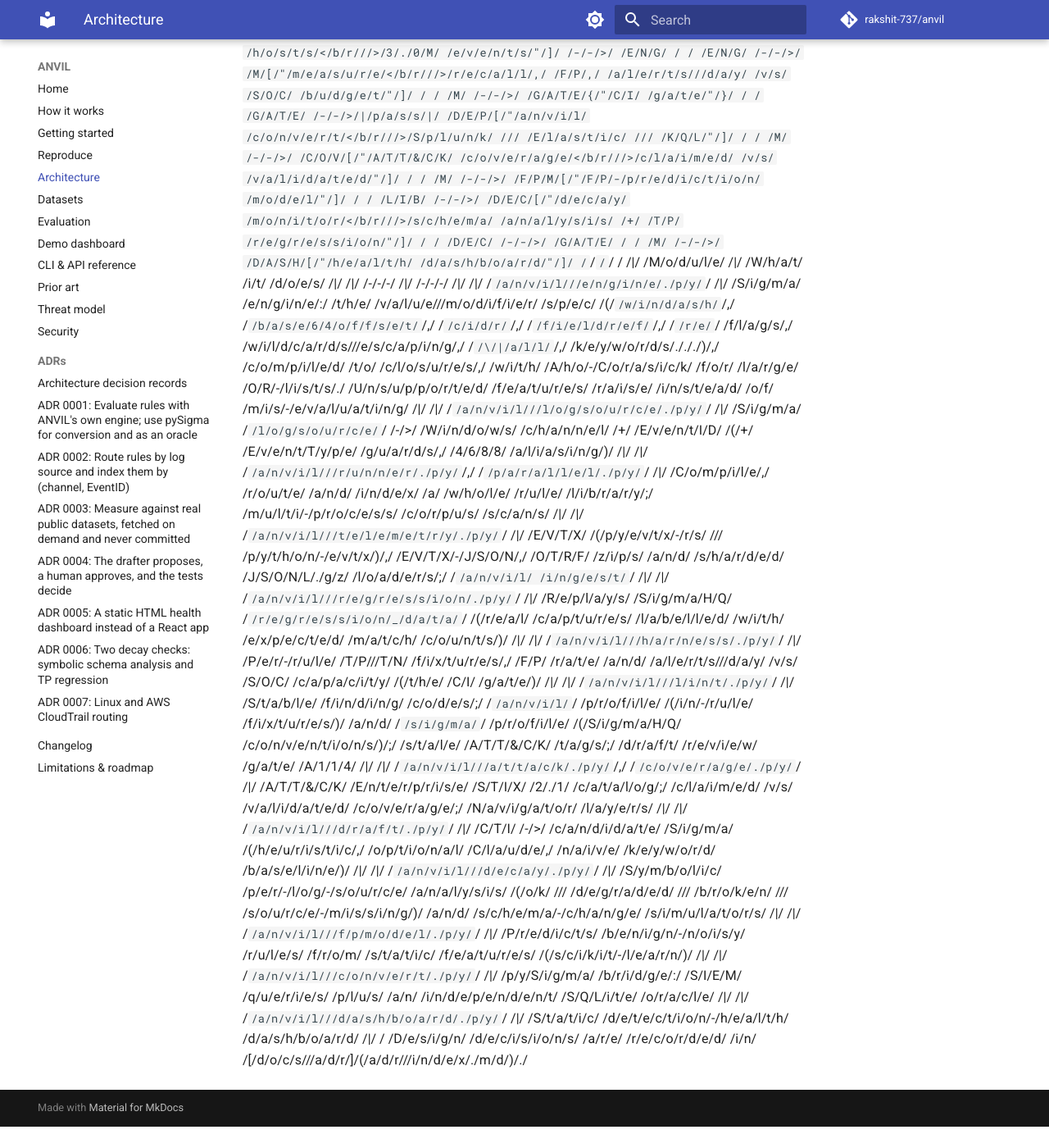
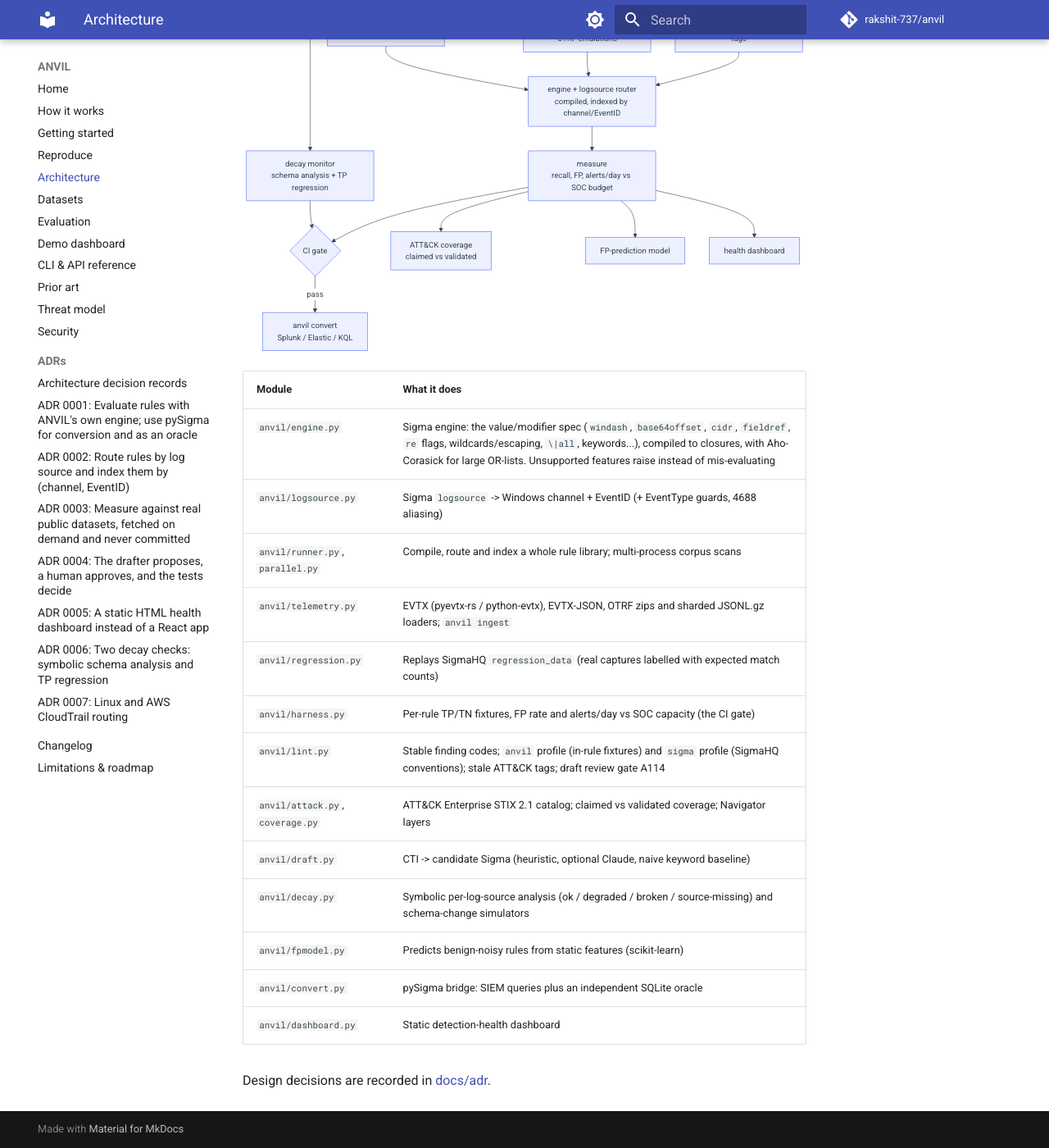
Before and after one commit to rakshit-737/anvil, an MkDocs documentation site: the page built from docs/architecture.md, in a window 1280 px wide and 1400 px high, scrolled down 461 px. Shown: the whole window at 82% size. Built offline with MkDocs 1.6.1 and Material for MkDocs 9.7.7, drawn with Linux system fonts in a browser that asks for light colours; comment, search, counter and statistics services are not loaded; before the commit the page ends 1835 px from its top, so only the background shows below that; some of the changed text lies outside the part shown.

Commit message:
docs: restore corrupted architecture page and add docs integrity check
Co-Authored-By: Claude <noreply@anthropic.com>

````diff
--- a/docs/architecture.md
+++ b/docs/architecture.md
@@ -1,40 +1,40 @@
-/#/ /A/r/c/h/i/t/e/c/t/u/r/e/
-/
-/
-/`/`/`/m/e/r/m/a/i/d/
-/f/l/o/w/c/h/a/r/t/ /T/B/
-/ / /C/T/I/[/"/C/T/I/ /r/e/p/o/r/t/ /// /O/T/R/F/ /t/r/a/n/s/c/r/i/p/t/"/]/ /-/-/>/ /D/R/[/"/a/n/v/i/l/ /d/r/a/f/t/</b/r///>/h/e/u/r/i/s/t/i/c/ /o/r/ /C/l/a/u/d/e/"/]/
-/ / /D/R/ /-/-/>/ /R/V/{/{/"/H/u/m/a/n/ /r/e/v/i/e/w/ /g/a/t/e/</b/r///>/l/i/n/t/ /A/1/1/4/ /u/n/t/i/l/ /r/e/v/i/e/w/e/d/"/}/}/
-/ / /R/V/ /-/-/>/ /L/I/B/[/(/"/r/u/l/e/s/// /i/n/ /g/i/t/"/)/]/
-/ / /S/I/G/[/"/S/i/g/m/a/H/Q/ /r/e/p/o/"/]/ /-/-/>/ /L/I/N/T/
-/ / /L/I/B/ /-/-/>/ /L/I/N/T/[/"/a/n/v/i/l/ /l/i/n/t/</b/r///>/S/i/g/m/a/ /s/p/e/c/,/ /A/T/T/&/C/K/ /S/T/I/X/ /t/a/g/s/"/]/
-/ / /L/I/N/T/ /-/-/>/ /E/N/G/[/"/e/n/g/i/n/e/ /+/ /l/o/g/s/o/u/r/c/e/ /r/o/u/t/e/r/</b/r///>/c/o/m/p/i/l/e/d/,/ /i/n/d/e/x/e/d/ /b/y/ /c/h/a/n/n/e/l///E/v/e/n/t/I/D/"/]/
-/ / /T/P/[/"/S/i/g/m/a/H/Q/ /r/e/g/r/e/s/s/i/o/n/ /c/a/p/t/u/r/e/s/</b/r///>/O/T/R/F/ /e/m/u/l/a/t/i/o/n/s/"/]/ /-/-/>/ /E/N/G/
-/ / /B/E/N/[/"/e/v/t/x/-/b/a/s/e/l/i/n/e/ /c/l/e/a/n/ /h/o/s/t/s/</b/r///>/3/./0/M/ /e/v/e/n/t/s/"/]/ /-/-/>/ /E/N/G/
-/ / /E/N/G/ /-/-/>/ /M/[/"/m/e/a/s/u/r/e/</b/r///>/r/e/c/a/l/l/,/ /F/P/,/ /a/l/e/r/t/s///d/a/y/ /v/s/ /S/O/C/ /b/u/d/g/e/t/"/]/
-/ / /M/ /-/-/>/ /G/A/T/E/{/"/C/I/ /g/a/t/e/"/}/
-/ / /G/A/T/E/ /-/-/>/|/p/a/s/s/|/ /D/E/P/[/"/a/n/v/i/l/ /c/o/n/v/e/r/t/</b/r///>/S/p/l/u/n/k/ /// /E/l/a/s/t/i/c/ /// /K/Q/L/"/]/
-/ / /M/ /-/-/>/ /C/O/V/[/"/A/T/T/&/C/K/ /c/o/v/e/r/a/g/e/</b/r///>/c/l/a/i/m/e/d/ /v/s/ /v/a/l/i/d/a/t/e/d/"/]/
-/ / /M/ /-/-/>/ /F/P/M/[/"/F/P/-/p/r/e/d/i/c/t/i/o/n/ /m/o/d/e/l/"/]/
-/ / /L/I/B/ /-/-/>/ /D/E/C/[/"/d/e/c/a/y/ /m/o/n/i/t/o/r/</b/r///>/s/c/h/e/m/a/ /a/n/a/l/y/s/i/s/ /+/ /T/P/ /r/e/g/r/e/s/s/i/o/n/"/]/
-/ / /D/E/C/ /-/-/>/ /G/A/T/E/
-/ / /M/ /-/-/>/ /D/A/S/H/[/"/h/e/a/l/t/h/ /d/a/s/h/b/o/a/r/d/"/]/
-/`/`/`/
-/
-/|/ /M/o/d/u/l/e/ /|/ /W/h/a/t/ /i/t/ /d/o/e/s/ /|/
-/|/ /-/-/-/ /|/ /-/-/-/ /|/
-/|/ /`/a/n/v/i/l///e/n/g/i/n/e/./p/y/`/ /|/ /S/i/g/m/a/ /e/n/g/i/n/e/:/ /t/h/e/ /v/a/l/u/e///m/o/d/i/f/i/e/r/ /s/p/e/c/ /(/`/w/i/n/d/a/s/h/`/,/ /`/b/a/s/e/6/4/o/f/f/s/e/t/`/,/ /`/c/i/d/r/`/,/ /`/f/i/e/l/d/r/e/f/`/,/ /`/r/e/`/ /f/l/a/g/s/,/ /w/i/l/d/c/a/r/d/s///e/s/c/a/p/i/n/g/,/ /`/\/|/a/l/l/`/,/ /k/e/y/w/o/r/d/s/./././)/,/ /c/o/m/p/i/l/e/d/ /t/o/ /c/l/o/s/u/r/e/s/,/ /w/i/t/h/ /A/h/o/-/C/o/r/a/s/i/c/k/ /f/o/r/ /l/a/r/g/e/ /O/R/-/l/i/s/t/s/./ /U/n/s/u/p/p/o/r/t/e/d/ /f/e/a/t/u/r/e/s/ /r/a/i/s/e/ /i/n/s/t/e/a/d/ /o/f/ /m/i/s/-/e/v/a/l/u/a/t/i/n/g/ /|/
-/|/ /`/a/n/v/i/l///l/o/g/s/o/u/r/c/e/./p/y/`/ /|/ /S/i/g/m/a/ /`/l/o/g/s/o/u/r/c/e/`/ /-/>/ /W/i/n/d/o/w/s/ /c/h/a/n/n/e/l/ /+/ /E/v/e/n/t/I/D/ /(/+/ /E/v/e/n/t/T/y/p/e/ /g/u/a/r/d/s/,/ /4/6/8/8/ /a/l/i/a/s/i/n/g/)/ /|/
-/|/ /`/a/n/v/i/l///r/u/n/n/e/r/./p/y/`/,/ /`/p/a/r/a/l/l/e/l/./p/y/`/ /|/ /C/o/m/p/i/l/e/,/ /r/o/u/t/e/ /a/n/d/ /i/n/d/e/x/ /a/ /w/h/o/l/e/ /r/u/l/e/ /l/i/b/r/a/r/y/;/ /m/u/l/t/i/-/p/r/o/c/e/s/s/ /c/o/r/p/u/s/ /s/c/a/n/s/ /|/
-/|/ /`/a/n/v/i/l///t/e/l/e/m/e/t/r/y/./p/y/`/ /|/ /E/V/T/X/ /(/p/y/e/v/t/x/-/r/s/ /// /p/y/t/h/o/n/-/e/v/t/x/)/,/ /E/V/T/X/-/J/S/O/N/,/ /O/T/R/F/ /z/i/p/s/ /a/n/d/ /s/h/a/r/d/e/d/ /J/S/O/N/L/./g/z/ /l/o/a/d/e/r/s/;/ /`/a/n/v/i/l/ /i/n/g/e/s/t/`/ /|/
-/|/ /`/a/n/v/i/l///r/e/g/r/e/s/s/i/o/n/./p/y/`/ /|/ /R/e/p/l/a/y/s/ /S/i/g/m/a/H/Q/ /`/r/e/g/r/e/s/s/i/o/n/_/d/a/t/a/`/ /(/r/e/a/l/ /c/a/p/t/u/r/e/s/ /l/a/b/e/l/l/e/d/ /w/i/t/h/ /e/x/p/e/c/t/e/d/ /m/a/t/c/h/ /c/o/u/n/t/s/)/ /|/
-/|/ /`/a/n/v/i/l///h/a/r/n/e/s/s/./p/y/`/ /|/ /P/e/r/-/r/u/l/e/ /T/P///T/N/ /f/i/x/t/u/r/e/s/,/ /F/P/ /r/a/t/e/ /a/n/d/ /a/l/e/r/t/s///d/a/y/ /v/s/ /S/O/C/ /c/a/p/a/c/i/t/y/ /(/t/h/e/ /C/I/ /g/a/t/e/)/ /|/
-/|/ /`/a/n/v/i/l///l/i/n/t/./p/y/`/ /|/ /S/t/a/b/l/e/ /f/i/n/d/i/n/g/ /c/o/d/e/s/;/ /`/a/n/v/i/l/`/ /p/r/o/f/i/l/e/ /(/i/n/-/r/u/l/e/ /f/i/x/t/u/r/e/s/)/ /a/n/d/ /`/s/i/g/m/a/`/ /p/r/o/f/i/l/e/ /(/S/i/g/m/a/H/Q/ /c/o/n/v/e/n/t/i/o/n/s/)/;/ /s/t/a/l/e/ /A/T/T/&/C/K/ /t/a/g/s/;/ /d/r/a/f/t/ /r/e/v/i/e/w/ /g/a/t/e/ /A/1/1/4/ /|/
-/|/ /`/a/n/v/i/l///a/t/t/a/c/k/./p/y/`/,/ /`/c/o/v/e/r/a/g/e/./p/y/`/ /|/ /A/T/T/&/C/K/ /E/n/t/e/r/p/r/i/s/e/ /S/T/I/X/ /2/./1/ /c/a/t/a/l/o/g/;/ /c/l/a/i/m/e/d/ /v/s/ /v/a/l/i/d/a/t/e/d/ /c/o/v/e/r/a/g/e/;/ /N/a/v/i/g/a/t/o/r/ /l/a/y/e/r/s/ /|/
-/|/ /`/a/n/v/i/l///d/r/a/f/t/./p/y/`/ /|/ /C/T/I/ /-/>/ /c/a/n/d/i/d/a/t/e/ /S/i/g/m/a/ /(/h/e/u/r/i/s/t/i/c/,/ /o/p/t/i/o/n/a/l/ /C/l/a/u/d/e/,/ /n/a/i/v/e/ /k/e/y/w/o/r/d/ /b/a/s/e/l/i/n/e/)/ /|/
-/|/ /`/a/n/v/i/l///d/e/c/a/y/./p/y/`/ /|/ /S/y/m/b/o/l/i/c/ /p/e/r/-/l/o/g/-/s/o/u/r/c/e/ /a/n/a/l/y/s/i/s/ /(/o/k/ /// /d/e/g/r/a/d/e/d/ /// /b/r/o/k/e/n/ /// /s/o/u/r/c/e/-/m/i/s/s/i/n/g/)/ /a/n/d/ /s/c/h/e/m/a/-/c/h/a/n/g/e/ /s/i/m/u/l/a/t/o/r/s/ /|/
-/|/ /`/a/n/v/i/l///f/p/m/o/d/e/l/./p/y/`/ /|/ /P/r/e/d/i/c/t/s/ /b/e/n/i/g/n/-/n/o/i/s/y/ /r/u/l/e/s/ /f/r/o/m/ /s/t/a/t/i/c/ /f/e/a/t/u/r/e/s/ /(/s/c/i/k/i/t/-/l/e/a/r/n/)/ /|/
-/|/ /`/a/n/v/i/l///c/o/n/v/e/r/t/./p/y/`/ /|/ /p/y/S/i/g/m/a/ /b/r/i/d/g/e/:/ /S/I/E/M/ /q/u/e/r/i/e/s/ /p/l/u/s/ /a/n/ /i/n/d/e/p/e/n/d/e/n/t/ /S/Q/L/i/t/e/ /o/r/a/c/l/e/ /|/
-/|/ /`/a/n/v/i/l///d/a/s/h/b/o/a/r/d/./p/y/`/ /|/ /S/t/a/t/i/c/ /d/e/t/e/c/t/i/o/n/-/h/e/a/l/t/h/ /d/a/s/h/b/o/a/r/d/ /|/
-/
-/D/e/s/i/g/n/ /d/e/c/i/s/i/o/n/s/ /a/r/e/ /r/e/c/o/r/d/e/d/ /i/n/ /[/d/o/c/s///a/d/r/]/(/a/d/r///i/n/d/e/x/./m/d/)/./
+# Architecture
+
+
+```mermaid
+flowchart TB
+  CTI["CTI report / OTRF transcript"] --> DR["anvil draft<br/>heuristic or Claude"]
+  DR --> RV{{"Human review gate<br/>lint A114 until reviewed"}}
+  RV --> LIB[("rules/ in git")]
+  SIG["SigmaHQ repo"] --> LINT
+  LIB --> LINT["anvil lint<br/>Sigma spec, ATT&CK STIX tags"]
+  LINT --> ENG["engine + logsource router<br/>compiled, indexed by channel/EventID"]
+  TP["SigmaHQ regression captures<br/>OTRF emulations"] --> ENG
+  BEN["evtx-baseline clean hosts<br/>3.0M events"] --> ENG
+  ENG --> M["measure<br/>recall, FP, alerts/day vs SOC budget"]
+  M --> GATE{"CI gate"}
+  GATE -->|pass| DEP["anvil convert<br/>Splunk / Elastic / KQL"]
+  M --> COV["ATT&CK coverage<br/>claimed vs validated"]
+  M --> FPM["FP-prediction model"]
+  LIB --> DEC["decay monitor<br/>schema analysis + TP regression"]
+  DEC --> GATE
+  M --> DASH["health dashboard"]
+```
+
+| Module | What it does |
+| --- | --- |
+| `anvil/engine.py` | Sigma engine: the value/modifier spec (`windash`, `base64offset`, `cidr`, `fieldref`, `re` flags, wildcards/escaping, `\|all`, keywords...), compiled to closures, with Aho-Corasick for large OR-lists. Unsupported features raise instead of mis-evaluating |
+| `anvil/logsource.py` | Sigma `logsource` -> Windows channel + EventID (+ EventType guards, 4688 aliasing) |
+| `anvil/runner.py`, `parallel.py` | Compile, route and index a whole rule library; multi-process corpus scans |
+| `anvil/telemetry.py` | EVTX (pyevtx-rs / python-evtx), EVTX-JSON, OTRF zips and sharded JSONL.gz loaders; `anvil ingest` |
+| `anvil/regression.py` | Replays SigmaHQ `regression_data` (real captures labelled with expected match counts) |
+| `anvil/harness.py` | Per-rule TP/TN fixtures, FP rate and alerts/day vs SOC capacity (the CI gate) |
+| `anvil/lint.py` | Stable finding codes; `anvil` profile (in-rule fixtures) and `sigma` profile (SigmaHQ conventions); stale ATT&CK tags; draft review gate A114 |
+| `anvil/attack.py`, `coverage.py` | ATT&CK Enterprise STIX 2.1 catalog; claimed vs validated coverage; Navigator layers |
+| `anvil/draft.py` | CTI -> candidate Sigma (heuristic, optional Claude, naive keyword baseline) |
+| `anvil/decay.py` | Symbolic per-log-source analysis (ok / degraded / broken / source-missing) and schema-change simulators |
+| `anvil/fpmodel.py` | Predicts benign-noisy rules from static features (scikit-learn) |
+| `anvil/convert.py` | pySigma bridge: SIEM queries plus an independent SQLite oracle |
+| `anvil/dashboard.py` | Static detection-health dashboard |
+
+Design decisions are recorded in [docs/adr](adr/index.md).
````
Also changed, not shown: 1 other file.
